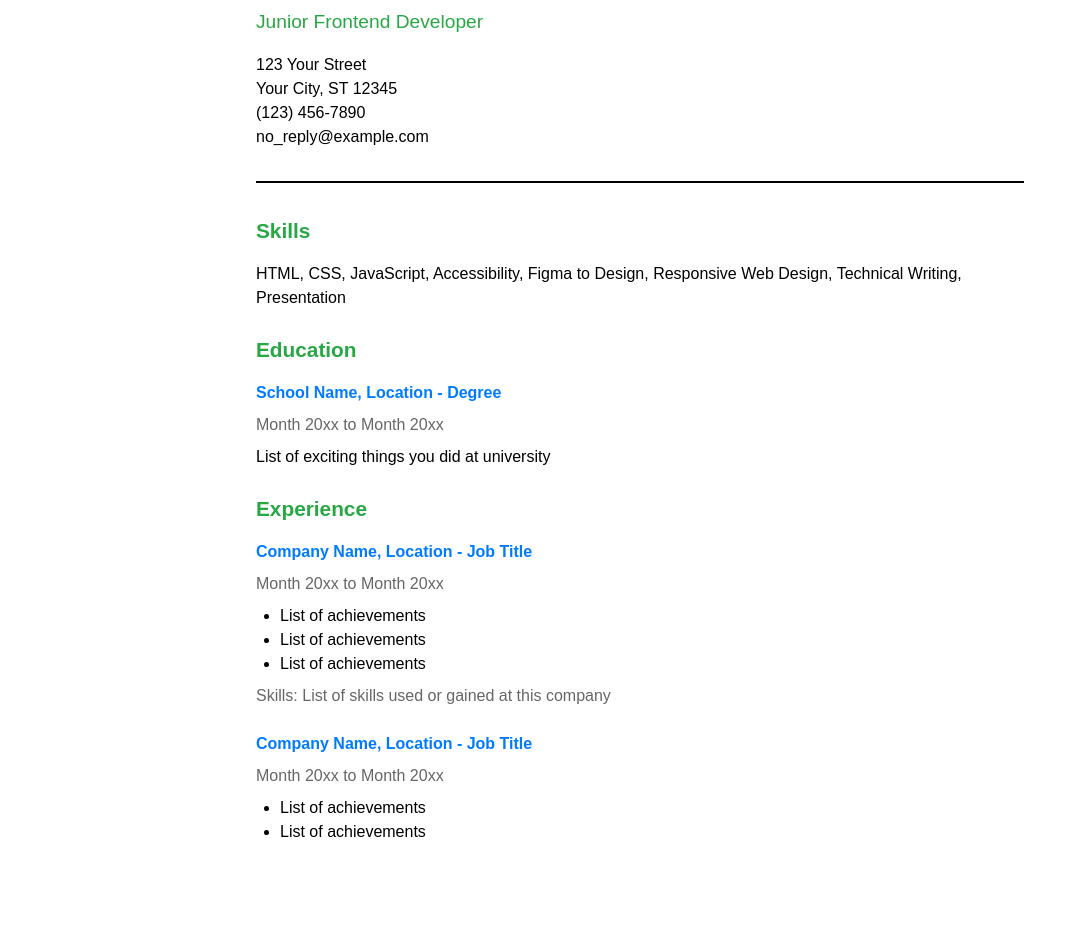
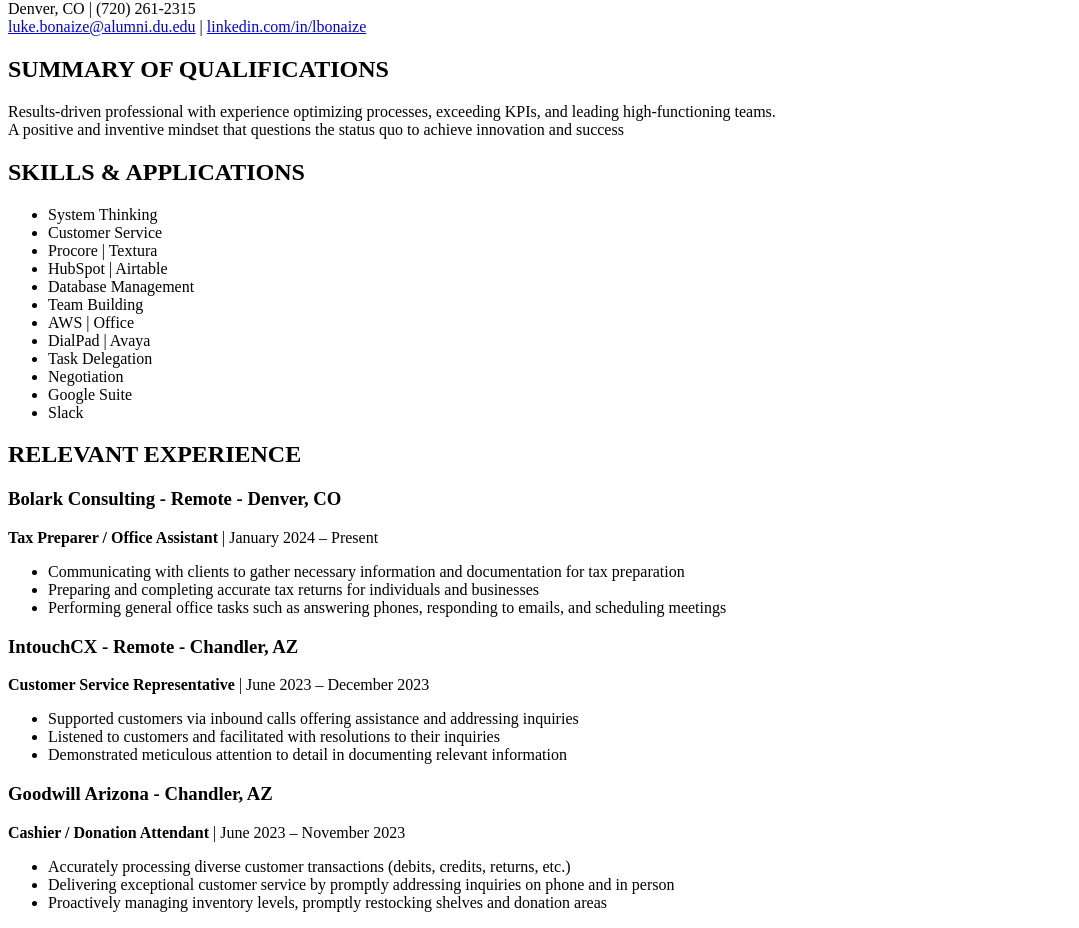
Before and after one commit to Windigha/simple-CV, a plain HTML site: page index.html in a window 1280 px wide. Shown: the part 80-1008 px from the top of the page, without its empty margins (0-1079 px from the left). Before the commit the page ends 956 px from the top, so only its background shows below. Drawn offline with Linux system fonts and the light colour scheme.

Commit message:
Update index.html
 i think i got it lol

```diff
--- a/index.html
+++ b/index.html
@@ -3,139 +3,102 @@
 <head>
     <meta charset="UTF-8">
     <meta name="viewport" content="width=device-width, initial-scale=1.0">
-    <title>Professional CV</title>
-    <style>
-        * {
-            margin: 0;
-            padding: 0;
-            box-sizing: border-box;
-            font-family: Arial, sans-serif;
-        }
-
-        body {
-            max-width: 800px;
-            margin: 2rem auto;
-            padding: 0 1rem;
-            line-height: 1.5;
-        }
-
-        .header {
-            border-bottom: 2px solid #000;
-            padding-bottom: 1rem;
-            margin-bottom: 2rem;
-        }
-
-        .name {
-            font-size: 2rem;
-            margin-bottom: 0.5rem;
-        }
-
-        .job-title {
-            color: #28a745;
-            font-size: 1.2rem;
-            margin-bottom: 1rem;
-        }
-
-        .contact-info {
-            margin-bottom: 1rem;
-        }
-
-        .section-title {
-            color: #28a745;
-            margin: 1.5rem 0 1rem 0;
-            font-size: 1.3rem;
-        }
-
-        .skills-list {
-            margin-bottom: 1rem;
-        }
-
-        .education-item, .experience-item {
-            margin-bottom: 1.5rem;
-        }
-
-        .institution-name {
-            color: #007bff;
-            font-weight: bold;
-        }
-
-        .date-range {
-            color: #666;
-            margin: 0.5rem 0;
-        }
-
-        .achievements-list {
-            margin-left: 1.5rem;
-            margin-top: 0.5rem;
-        }
-
-        .skills-section {
-            margin-top: 0.5rem;
-            color: #666;
-        }
-
-        @media (max-width: 600px) {
-            body {
-                margin: 1rem;
-            }
-
-            .name {
-                font-size: 1.5rem;
-            }
-        }
-    </style>
+    <title>Resume - Luke W. Bonaize</title>
 </head>
 <body>
-    <div class="header">
-        <h1 class="name">Your Name</h1>
-        <div class="job-title">Junior Frontend Developer</div>
-        <div class="contact-info">
-            123 Your Street<br>
-            Your City, ST 12345<br>
-            (123) 456-7890<br>
-            no_reply@example.com
-        </div>
-    </div>
+    <h1>LUKE WINDIGHA BONAIZE</h1>
+    <p>Denver, CO | (720) 261-2315<br>
+    <a href="mailto:luke.bonaize@alumni.du.edu">luke.bonaize@alumni.du.edu</a> |
+    <a href="https://linkedin.com/in/lbonaize" target="_blank">linkedin.com/in/lbonaize</a></p>
 
-    <section>
-        <h2 class="section-title">Skills</h2>
-        <div class="skills-list">
-            HTML, CSS, JavaScript, Accessibility, Figma to Design, Responsive Web Design, Technical Writing, Presentation
-        </div>
-    </section>
+    <h2>SUMMARY OF QUALIFICATIONS</h2>
+    <p>Results-driven professional with experience optimizing processes, exceeding KPIs, and leading high-functioning teams.<br>
+    A positive and inventive mindset that questions the status quo to achieve innovation and success</p>
 
-    <section>
-        <h2 class="section-title">Education</h2>
-        <div class="education-item">
-            <div class="institution-name">School Name, Location - Degree</div>
-            <div class="date-range">Month 20xx to Month 20xx</div>
-            <div>List of exciting things you did at university</div>
-        </div>
-    </section>
+    <h2>SKILLS & APPLICATIONS</h2>
+    <ul>
+        <li>System Thinking</li>
+        <li>Customer Service</li>
+        <li>Procore | Textura</li>
+        <li>HubSpot | Airtable</li>
+        <li>Database Management</li>
+        <li>Team Building</li>
+        <li>AWS | Office</li>
+        <li>DialPad | Avaya</li>
+        <li>Task Delegation</li>
+        <li>Negotiation</li>
+        <li>Google Suite</li>
+        <li>Slack</li>
+    </ul>
 
-    <section>
-        <h2 class="section-title">Experience</h2>
-        <div class="experience-item">
-            <div class="institution-name">Company Name, Location - Job Title</div>
-            <div class="date-range">Month 20xx to Month 20xx</div>
-            <ul class="achievements-list">
-                <li>List of achievements</li>
-                <li>List of achievements</li>
-                <li>List of achievements</li>
-            </ul>
-            <div class="skills-section">
-                Skills: List of skills used or gained at this company
-            </div>
-        </div>
+    <h2>RELEVANT EXPERIENCE</h2>
 
-        <div class="experience-item">
-            <div class="institution-name">Company Name, Location - Job Title</div>
-            <div class="date-range">Month 20xx to Month 20xx</div>
-            <ul class="achievements-list">
-                <li>List of achievements</li>
-                <li>List of achievements</li>
-            </ul>
-        </div>
-    </section>
+    <h3>Bolark Consulting - Remote - Denver, CO</h3>
+    <p><strong>Tax Preparer / Office Assistant</strong> | January 2024 – Present</p>
+    <ul>
+        <li>Communicating with clients to gather necessary information and documentation for tax preparation</li>
+        <li>Preparing and completing accurate tax returns for individuals and businesses</li>
+        <li>Performing general office tasks such as answering phones, responding to emails, and scheduling meetings</li>
+    </ul>
+
+    <h3>IntouchCX - Remote - Chandler, AZ</h3>
+    <p><strong>Customer Service Representative</strong> | June 2023 – December 2023</p>
+    <ul>
+        <li>Supported customers via inbound calls offering assistance and addressing inquiries</li>
+        <li>Listened to customers and facilitated with resolutions to their inquiries</li>
+        <li>Demonstrated meticulous attention to detail in documenting relevant information</li>
+    </ul>
+
+    <h3>Goodwill Arizona - Chandler, AZ</h3>
+    <p><strong>Cashier / Donation Attendant</strong> | June 2023 – November 2023</p>
+    <ul>
+        <li>Accurately processing diverse customer transactions (debits, credits, returns, etc.)</li>
+        <li>Delivering exceptional customer service by promptly addressing inquiries on phone and in person</li>
+        <li>Proactively managing inventory levels, promptly restocking shelves and donation areas</li>
+    </ul>
+
+    <h3>Innovation Refunds - Phoenix, AZ</h3>
+    <p><strong>Client Success Champion</strong> | January 2023 – March 2023</p>
+    <ul>
+        <li>Educated business owners on Employee Retention Credit process and documentation required</li>
+        <li>Built and maintained relationships with small to midsize businesses through constant updates</li>
+        <li>Explained and provided resources to business owners on the Employee Retention Credit</li>
+    </ul>
+
+    <h3>DHL Express - Tempe, AZ</h3>
+    <p><strong>Telesales Executive (Certified International Specialist)</strong> | July 2022 – January 2023</p>
+    <ul>
+        <li>Contacted potential customers via phone and email to generate sales leads</li>
+        <li>Provided resources and educated customers on import and export regulations</li>
+        <li>Collaborated with the finance department to gather documents to determine customer credit</li>
+    </ul>
+
+    <h3>Gary Leimer Inc - Denver, CO</h3>
+    <p><strong>Administrative/Executive Office Assistant</strong> | November 2020 – May 2022</p>
+    <ul>
+        <li>Designed and built a billing system in Airtable, collecting over $15 million annually</li>
+        <li>Processed purchase orders, invoices, and change orders in Textura and Procore</li>
+        <li>Created SOPs, financial reports, and gave presentations to drive management decisions</li>
+    </ul>
+
+    <h3>Gary Leimer Inc - Denver, CO</h3>
+    <p><strong>Warehouse Manager</strong> | November 2018 – November 2020</p>
+    <ul>
+        <li>Introduced a delivery and receiving workflow that improved accuracy</li>
+        <li>Created location tags and labels to reduce material loss and improve pick times</li>
+        <li>Installed GPS trackers in high-value tools and equipment to prevent loss</li>
+    </ul>
+
+    <h2>EDUCATION</h2>
+    <p><strong>University of Denver, Daniels College of Business, Denver, CO</strong><br>
+    Bachelor of Science in Business Administration - International Business | June 2019</p>
+
+    <h2>COMMUNITY SERVICE AND INVOLVEMENT</h2>
+    <ul>
+        <li>Habitat For Humanity</li>
+        <li>Goodwill</li>
+        <li>Beta Gamma Nu Fraternity Inc</li>
+        <li>Soccer</li>
+    </ul>
 </body>
 </html>
```
